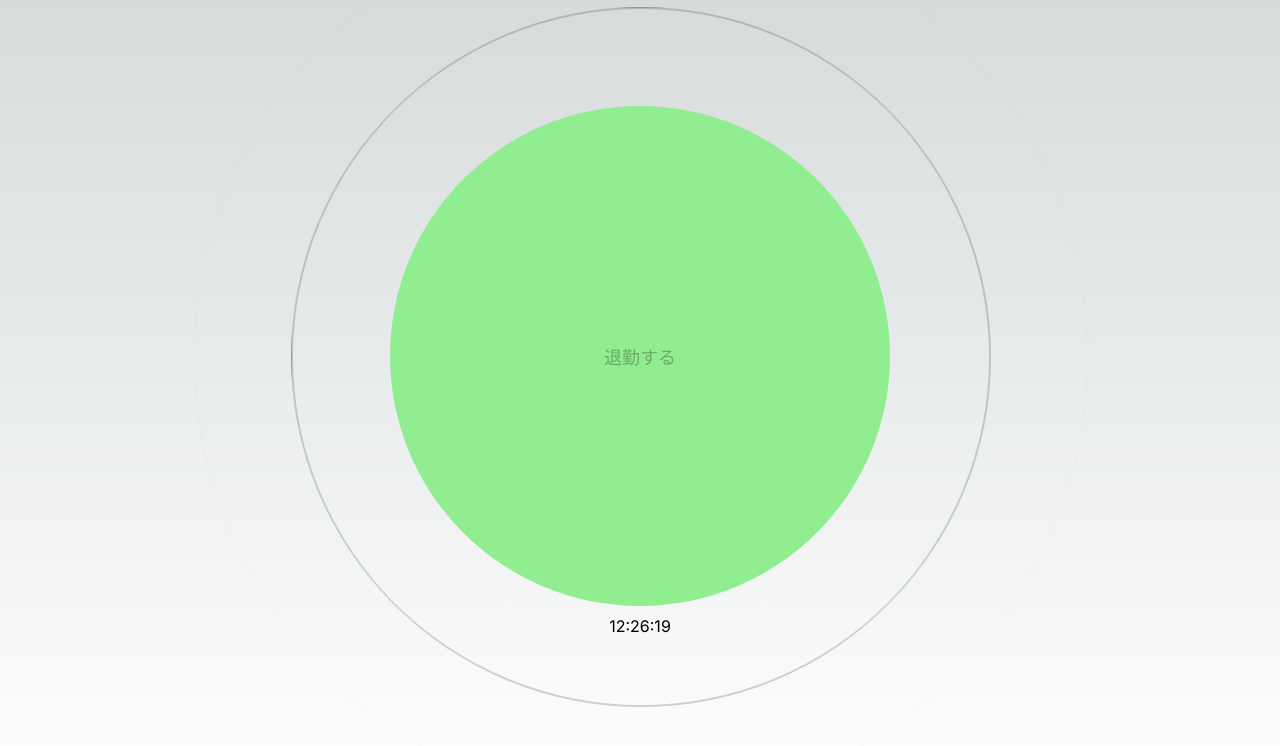
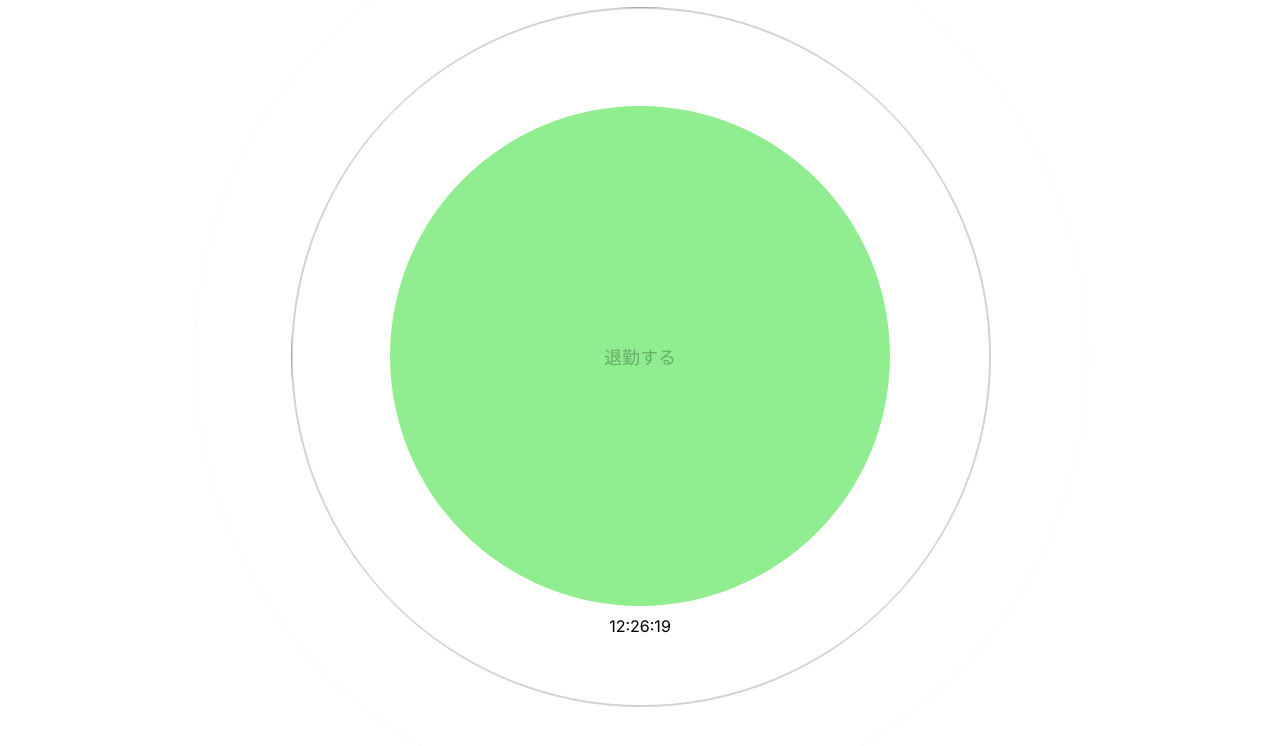
Before and after one commit to t1k2a/leaving-work, a Next.js app: page / in a window 1280 px wide. Shown: the top 746 px of the page. Built offline with nearby package versions, Linux system fonts and the light colour scheme.

Commit message:
文言付けて退勤したら閉じるようにする #9

```diff
--- a/package.json
+++ b/package.json
@@ -3,7 +3,7 @@
   "version": "0.1.0",
   "private": true,
   "scripts": {
-    "dev": "nodemon --watch pages --watch components --exec 'next dev'",
+    "dev": "next dev",
     "build": "next build",
     "start": "next start",
     "lint": "next lint"
--- a/src/app/checkoutWithText.tsx
+++ b/src/app/checkoutWithText.tsx
@@ -43,6 +43,7 @@ function CheckoutWithText() {
     }).then((response) => {
       if (response.ok) {
         alert("退勤が記録されました");
+        openModal();
       }
     });
   };
--- a/src/app/globals.css
+++ b/src/app/globals.css
@@ -87,21 +87,9 @@ body {
 
 body {
   color: rgb(var(--foreground-rgb));
-  background: linear-gradient(
-      to bottom,
-      transparent,
-      rgb(var(--background-end-rgb))
-    )
-    rgb(var(--background-start-rgb));
 }
 
 a {
   color: inherit;
   text-decoration: none;
 }
-
-@media (prefers-color-scheme: dark) {
-  html {
-    color-scheme: dark;
-  }
-}
```
